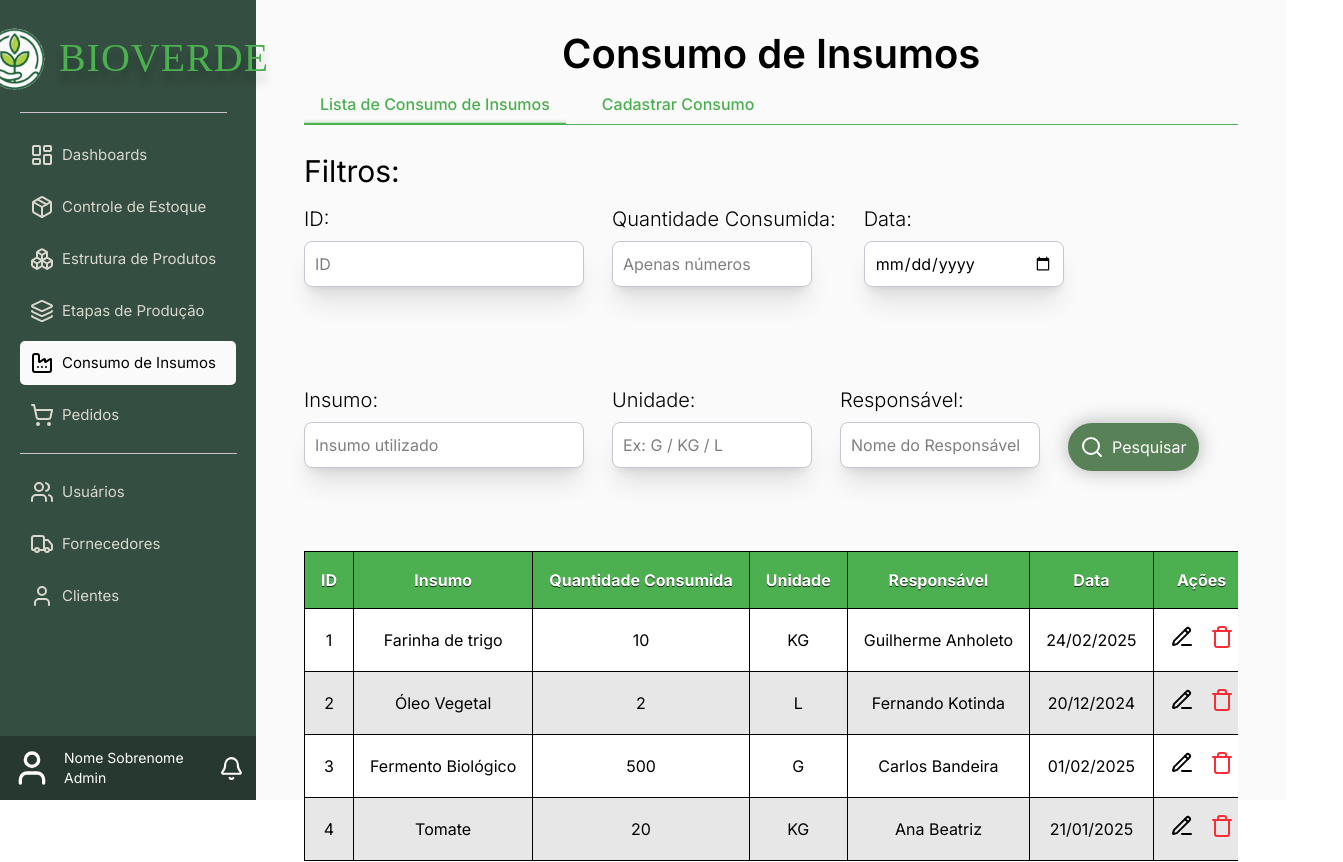
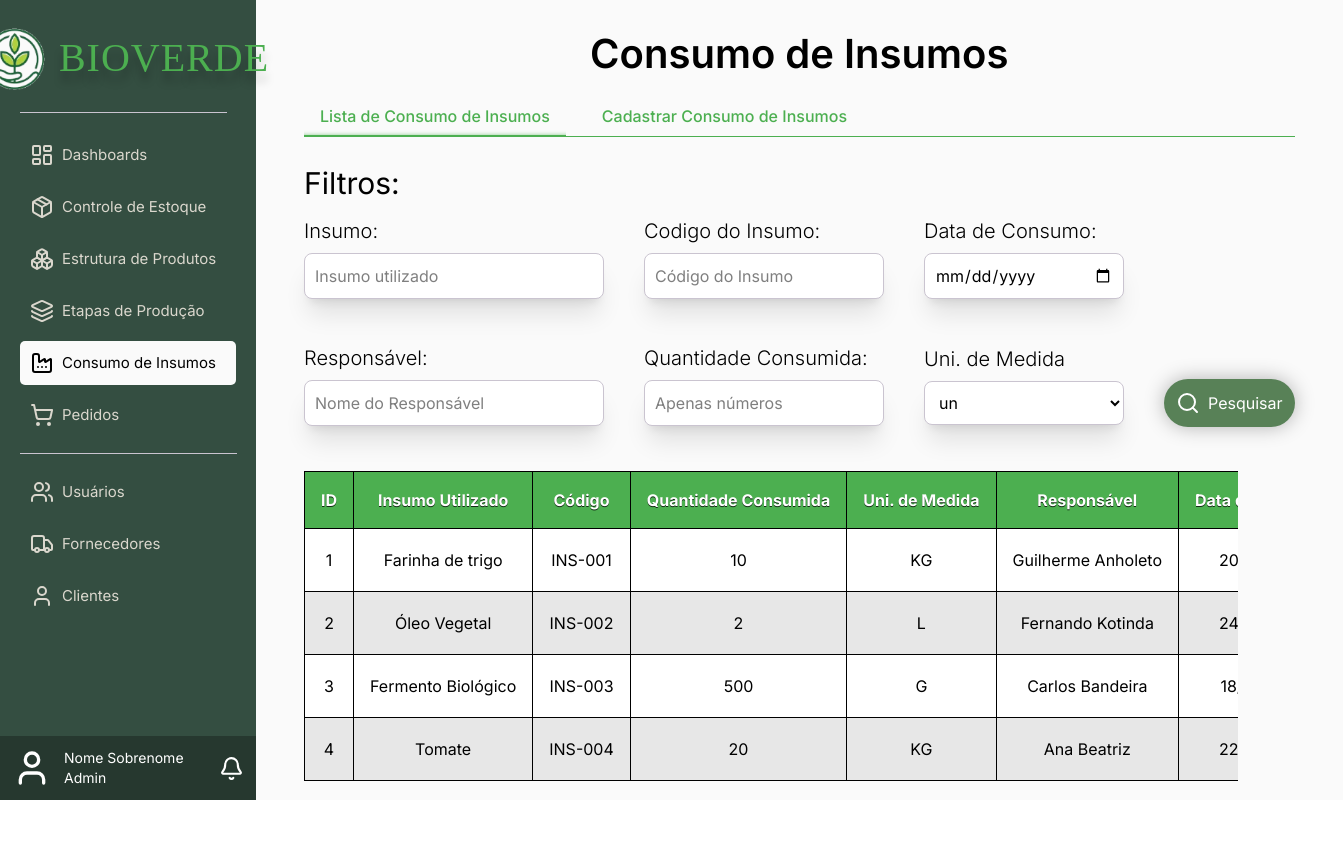
Before and after one commit to muriloLuix/BioVerde, a React (Vite) app in the folder front-end/: page /app/consumo-insumos in a window 1280 px wide. Shown: the top 862 px of the page, 1343 px wide, since content can reach past the window. After the commit the page ends 841 px from the top, so only its background shows below. Built offline with nearby package versions, Linux system fonts and the light colour scheme; a web font is replaced by a local one.

Commit message:
Ajustes finais nas telas do sistema

```diff
--- a/front-end/src/pages/page/Clients.tsx
+++ b/front-end/src/pages/page/Clients.tsx
@@ -17,7 +17,7 @@ export default function Clients() {
 
   return (
     <div className="px-6 font-[inter]">
-      <h1 className="text-[40px] font-semibold text-center">Clientes</h1>
+      <h1 className="text-[40px] font-semibold text-center mb-3">Clientes</h1>
 
       {/* Selelcionar Abas */}
       <Tabs.Root
--- a/front-end/src/pages/page/ConsumptionSupplies.tsx
+++ b/front-end/src/pages/page/ConsumptionSupplies.tsx
@@ -1,13 +1,23 @@
-import { Tabs, Form } from "radix-ui";
+import { Tabs, Form, Dialog } from "radix-ui";
 import { useState } from "react";
-import { Search, PencilLine, Trash } from "lucide-react";
+import { Search, PencilLine, Trash, Eye } from "lucide-react";
 
 export default function ConsumptionSupplies() {
   const [activeTab, setActiveTab] = useState("list");
 
+  const [modalContent, setModalContent] = useState("");
+  const [modalTitle, setModalTitle] = useState("");
+  const [isModalOpen, setIsModalOpen] = useState(false);
+
+  const openModal = (title: string, content: string) => {
+    setModalTitle(title);
+    setModalContent(content);
+    setIsModalOpen(true);
+  };
+
   return (
     <div className="px-6 font-[inter]">
-      <h1 className=" text-[40px] font-semibold text-center">Consumo de Insumos</h1>
+      <h1 className=" text-[40px] font-semibold text-center mb-3">Consumo de Insumos</h1>
 
       {/* Selelcionar Abas */}
       <Tabs.Root
@@ -32,7 +42,7 @@ export default function ConsumptionSupplies() {
               activeTab === "register" ? "select animation-tab" : ""
             }`}
           >
-            Cadastrar Consumo
+            Cadastrar Consumo de Insumos
           </Tabs.Trigger>
         </Tabs.List>
 
@@ -44,25 +54,78 @@ export default function ConsumptionSupplies() {
           {/* Filtro de Insumos */}
           <Form.Root className="flex flex-col gap-4 ">
             <h2 className="text-3xl">Filtros:</h2>
-            <div className="flex gap-7">
+            <div className="flex flex-col">
 
-              {/* Coluna Nome e Email */}
-              <div className="flex gap-7 mb-10 justify-between">
+              <div className="flex gap-10 mb-5 ">
 
-                <Form.Field name="filter-id" className="flex flex-col">
+                <Form.Field name="filter-insumo" className="flex flex-col">
+                  <Form.Label asChild>
+                    <span className="text-xl pb-2 font-light">Insumo:</span>
+                  </Form.Label>
+                  <Form.Control asChild>
+                    <input
+                      type="text"
+                      name="filter-insumo"
+                      id="filter-insumo"
+                      placeholder="Insumo utilizado"
+                      className="bg-white w-[300px] border border-separator rounded-lg p-2.5 shadow-xl"
+                    />
+                  </Form.Control>
+                </Form.Field>
+
+                <Form.Field name="filter-code" className="flex flex-col">
                   <Form.Label asChild>
                     <span className="text-xl pb-2 font-light">
-                      ID:
+                      Codigo do Insumo:
                     </span>
                   </Form.Label>
                   <Form.Control asChild>
                     <input
                       type="text"
-                      name="filter-id"
-                      id="filter-id"
-                      placeholder="ID"
-                      className="bg-white w-[280px] border border-separator rounded-lg p-2.5 shadow-xl"
+                      name="filter-code"
+                      id="filter-code"
+                      placeholder="Código do Insumo"
+                      className="bg-white w-[240px] border border-separator rounded-lg p-2.5 shadow-xl"
                     />
+                  </Form.Control>
+                </Form.Field>
+
+
+                <Form.Field name="filter-data" className="flex flex-col">
+                  <Form.Label asChild>
+                    <span className="text-xl pb-2 font-light">Data de Consumo:</span>
+                  </Form.Label>
+                  <Form.Control asChild>
+                    <input
+                      type="date"
+                      name="filter-data"
+                      id="filter-data"
+                      placeholder="dd/mm/aa"
+                      autoComplete="date"
+                      className="bg-white border w-[200px] border-separator rounded-lg p-2.5 shadow-xl"
+                    />
+                  </Form.Control>
+                </Form.Field>
+              </div>
+
+              {/* Quantidade Consumida e unidade */}
+              <div className="flex gap-10 mb-5 items-center">
+
+              <Form.Field name="filter-resp" className="flex flex-col">
+                  <Form.Label asChild>
+                    <span className="text-xl pb-2 font-light">
+                      Responsável:
+                    </span>
+                  </Form.Label>
+                  <Form.Control asChild>
+                    <input
+                      type="text"
+                      name="filter-resp"
+                      id="filter-resp"
+                      placeholder="Nome do Responsável"
+                      className="bg-white w-[300px] border border-separator rounded-lg p-2.5 shadow-xl"
+                    >
+                    </input>
                   </Form.Control>
                 </Form.Field>
 
@@ -76,82 +139,37 @@ export default function ConsumptionSupplies() {
                       name="filter-QtdConsumida"
                       id="filter-QtdConsumida"
                       placeholder="Apenas números"
-                      className="bg-white border w-[200px] border-separator rounded-lg p-2.5 shadow-xl"
+                      className="bg-white border w-[240px] border-separator rounded-lg p-2.5 shadow-xl"
                     />
                   </Form.Control>
                 </Form.Field>
 
-                <Form.Field name="filter-data" className="flex flex-col">
-                  <Form.Label asChild>
-                    <span className="text-xl pb-2 font-light">Data:</span>
-                  </Form.Label>
-                  <Form.Control asChild>
-                    <input
-                      type="date"
-                      name="filter-data"
-                      id="filter-data"
-                      placeholder="dd/mm/aa"
-                      autoComplete="date"
-                      className="bg-white border w-[200px] border-separator rounded-lg p-2.5 shadow-xl"
-                    />
-                  </Form.Control>
-                </Form.Field>
-                </div>
-                </div>
+                <Form.Field name="unit" className="flex flex-col">
+                <Form.Label asChild>
+                  <span className="text-xl pb-2 font-light">
+                    Uni. de Medida
+                  </span>
+                </Form.Label>
+                <Form.Control asChild>
+                  <select
+                    name="unit"
+                    id="unit"
+                    className="bg-white w-[200px] border border-separator rounded-lg p-2.5 shadow-xl"
+                  >
+                    <option value="un">un</option>
+                    <option value="g">g</option>
+                    <option value="kg">kg</option>
+                    <option value="l">L</option>
+                    <option value="ml">ml</option>
+                    <option value="cm">cm</option>
+                    <option value="m">m</option>
+                    <option value="t">t</option>
+                  </select>
+                </Form.Control>
+              </Form.Field>
 
-              {/* Quantidade Consumida e unidade */}
-              <div className="flex gap-7 mb-10 items-center">
-              <Form.Field name="filter-insumo" className="flex flex-col">
-                  <Form.Label asChild>
-                    <span className="text-xl pb-2 font-light">Insumo:</span>
-                  </Form.Label>
-                  <Form.Control asChild>
-                    <input
-                      type="text"
-                      name="filter-insumo"
-                      id="filter-insumo"
-                      placeholder="Insumo utilizado"
-                      className="bg-white w-[280px] border border-separator rounded-lg p-2.5 shadow-xl"
-                    />
-                  </Form.Control>
-                </Form.Field>
-
-                <Form.Field name="filter-unidade" className="flex flex-col">
-                  <Form.Label asChild>
-                    <span className="text-xl pb-2 font-light">Unidade:</span>
-                  </Form.Label>
-                  <Form.Control asChild>
-                    <input
-                      type="text"
-                      name="filter-unidade"
-                      id="filter-unidade"
-                      placeholder="Ex: G / KG / L"
-                      className="bg-white border w-[200px] border-separator rounded-lg p-2.5 shadow-xl"
-                    />
-                  </Form.Control>
-                </Form.Field>
-
-                <Form.Field name="filter-resp" className="flex flex-col">
-                  <Form.Label asChild>
-                    <span className="text-xl pb-2 font-light">
-                      Responsável:
-                    </span>
-                  </Form.Label>
-                  <Form.Control asChild>
-                    <input
-                      type="text"
-                      name="filter-resp"
-                      id="filter-resp"
-                      placeholder="Nome do Responsável"
-                      className="bg-white w-[200px] border border-separator rounded-lg p-2.5 shadow-xl"
-                    >
-                    </input>
-                  </Form.Control>
-                </Form.Field>
-
-                <div className="flex flex-col gap-7 mb-10 justify-between">
                 <Form.Submit asChild >
-                  <div className="flex place-content-center mt-5">
+                  <div className="flex place-content-center mb-6">
                     <button
                       type="submit"
                       className="bg-verdeMedio p-3 w-[100%] mt-15 rounded-full text-white cursor-pointer flex place-content-center gap-2  sombra hover:bg-verdeEscuro"
@@ -172,11 +190,13 @@ export default function ConsumptionSupplies() {
               <thead>
                 <tr className="bg-verdePigmento text-white shadow-thead">
                   <th className="border border-black px-4 py-4 whitespace-nowrap">ID</th>
-                  <th className="border border-black px-4 py-4 whitespace-nowrap">Insumo</th>
+                  <th className="border border-black px-4 py-4 whitespace-nowrap">Insumo Utilizado</th>
+                  <th className="border border-black px-4 py-4 whitespace-nowrap">Código</th>
                   <th className="border border-black px-4 py-4 whitespace-nowrap">Quantidade Consumida</th>
-                  <th className="border border-black px-4 py-4 whitespace-nowrap">Unidade</th>
+                  <th className="border border-black px-4 py-4 whitespace-nowrap">Uni. de Medida</th>
                   <th className="border border-black px-4 py-4 whitespace-nowrap">Responsável</th>
-                  <th className="border border-black px-4 py-4 whitespace-nowrap">Data</th>
+                  <th className="border border-black px-4 py-4 whitespace-nowrap">Data de Consumo</th>
+                  <th className="border border-black px-4 py-4 whitespace-nowrap">Observações</th>
                   <th className="border border-black px-4 py-4 whitespace-nowrap">Ações</th>
                 </tr>
               </thead>
@@ -185,47 +205,67 @@ export default function ConsumptionSupplies() {
                   {
                     id: "1",
                     insumo: "Farinha de trigo",
-                    qtdconsumida: "10",
+                    codigo: "INS-001",
+                    qtdConsumida: "10",
                     unidade: "KG",
+                    dataConsumo: "20/03/2025",
                     responsavel: "Guilherme Anholeto",
-                    data: "24/02/2025",
+                    obs: "Observação do consumo de Insumo"
                   },
                   {
                     id: "2",
                     insumo: "Óleo Vegetal",
-                    qtdconsumida: "2",
+                    codigo: "INS-002",
+                    qtdConsumida: "2",
                     unidade: "L",
+                    dataConsumo: "24/03/2025",
                     responsavel: "Fernando Kotinda",
-                    data: "20/12/2024",
+                    obs: "Observação do consumo de Insumo"
                   },
                   {
                     id: "3",
                     insumo: "Fermento Biológico",
-                    qtdconsumida: "500",
+                    codigo: "INS-003",
+                    qtdConsumida: "500",
                     unidade: "G",
+                    dataConsumo: "18/03/2025",
                     responsavel: "Carlos Bandeira",
-                    data: "01/02/2025",
+                    obs: "Observação do consumo de Insumo"
                   },
                   {
                     id: "4",
                     insumo: "Tomate",
-                    qtdconsumida: "20",
+                    codigo: "INS-004",
+                    qtdConsumida: "20",
                     unidade: "KG",
+                    dataConsumo: "22/03/2025",
                     responsavel: "Ana Beatriz",
-                    data: "21/01/2025",
+                    obs: "Observação do consumo de Insumo"
                   },
 
-                ].map((usuario, index) => (
+                ].map((insumo, index) => (
                   <tr
-                    key={usuario.id}
+                    key={insumo.id}
                     className={index % 2 === 0 ? "bg-white" : "bg-[#E7E7E7]"}
                   >
-                    <td className="border border-black px-4 py-4 whitespace-nowrap text-center">{usuario.id}</td>
-                    <td className="border border-black px-4 py-4 whitespace-nowrap text-center">{usuario.insumo}</td>
-                    <td className="border border-black px-4 py-4 whitespace-nowrap text-center">{usuario.qtdconsumida}</td>
-                    <td className="border border-black px-4 py-4 whitespace-nowrap text-center">{usuario.unidade}</td>
-                    <td className="border border-black px-4 py-4 whitespace-nowrap text-center">{usuario.responsavel}</td>
-                    <td className="border border-black px-4 py-4 whitespace-nowrap text-center">{usuario.data}</td>
+                    <td className="border border-black px-4 py-4 whitespace-nowrap text-center">{insumo.id}</td>
+                    <td className="border border-black px-4 py-4 whitespace-nowrap text-center">{insumo.insumo}</td>
+                    <td className="border border-black px-4 py-4 whitespace-nowrap text-center">{insumo.codigo}</td>
+                    <td className="border border-black px-4 py-4 whitespace-nowrap text-center">{insumo.qtdConsumida}</td>
+                    <td className="border border-black px-4 py-4 whitespace-nowrap text-center">{insumo.unidade}</td>
+                    <td className="border border-black px-4 py-4 whitespace-nowrap text-center">{insumo.responsavel}</td>
+                    <td className="border border-black px-4 py-4 whitespace-nowrap text-center">{insumo.dataConsumo}</td>
+                    <td className="border border-black px-4 py-4 whitespace-nowrap">
+                        <button
+                          className="text-blue-600 cursor-pointer relative group top-4 left-1/2 transform -translate-x-1/2 -translate-y-1/2"
+                          onClick={() => openModal("Observações", insumo.obs)}
+                        >
+                            <Eye />
+                            <div className="absolute right-0 bottom-5 mb-2 hidden group-hover:block bg-black text-white text-xs rounded py-1 px-2">
+                            Ver
+                            </div>
+                        </button>
+                    </td>
                     <td className="border border-black px-4 py-4 whitespace-nowrap">
                       <button className="mr-4 text-black cursor-pointer relative group">
                         <PencilLine />
@@ -246,6 +286,27 @@ export default function ConsumptionSupplies() {
             </table>
           </div>
 
+          {/* Modal (Pop-up) */}
+          <Dialog.Root open={isModalOpen} onOpenChange={setIsModalOpen}>
+              <Dialog.Portal>
+              <Dialog.Overlay className="fixed inset-0 bg-black opacity-50" />
+              <Dialog.Content className="fixed top-1/2 left-1/2 -translate-x-1/2 -translate-y-1/2 bg-white p-6 rounded-lg shadow-lg min-w-[300px]">
+                  <Dialog.Title className="text-xl font-bold mb-4">{modalTitle}</Dialog.Title>
+                  <Dialog.Description className="text-gray-700">
+                  {modalContent}
+                  </Dialog.Description>
+                  <div className="mt-4 flex justify-end">
+                  <button
+                      className="bg-verdeMedio text-white px-4 py-2 rounded-lg hover:bg-verdeEscuro cursor-pointer"
+                      onClick={() => setIsModalOpen(false)}
+                  >
+                      Fechar
+                  </button>
+                  </div>
+              </Dialog.Content>
+              </Dialog.Portal>
+          </Dialog.Root>
+
          {/* Fim aba de Lista de Insumos */}
         </Tabs.Content>
 
@@ -262,15 +323,15 @@ export default function ConsumptionSupplies() {
               <Form.Field name="id" className="flex flex-col">
                 <Form.Label asChild>
                   <span className="text-xl pb-2 font-light">
-                    ID:
+                    Código do insumo:
                   </span>
                 </Form.Label>
                 <Form.Control asChild>
                   <input
-                    type="number"
+                    type="text"
                     name="id"
                     id="id"
-                    placeholder="Digite um ID para registro"
+                    placeholder="Digite o código do insumo"
                     required
                     className="bg-white border border-separator rounded-lg p-2.5 shadow-xl"
                   />
@@ -312,19 +373,27 @@ export default function ConsumptionSupplies() {
                 </Form.Control>
               </Form.Field>
 
-              <Form.Field name="unidade" className="flex flex-col">
+              <Form.Field name="unit" className="flex flex-col">
                 <Form.Label asChild>
-                  <span className="text-xl pb-2 font-light">Undidade:</span>
+                  <span className="text-xl pb-2 font-light">
+                    Uni. de Medida
+                  </span>
                 </Form.Label>
                 <Form.Control asChild>
-                  <input
-                    type="text"
-                    name="unidade"
-                    id="unidade"
-                    placeholder="Utilize: KG / G / L"
-                    required
-                    className="bg-white border border-separator rounded-lg p-2.5 shadow-xl"
-                  />
+                  <select
+                    name="unit"
+                    id="unit"
+                    className="bg-white w-[248px] border border-separator rounded-lg p-2.5 shadow-xl"
+                  >
+                    <option value="un">un</option>
+                    <option value="g">g</option>
+                    <option value="kg">kg</option>
+                    <option value="l">L</option>
+                    <option value="ml">ml</option>
+                    <option value="cm">cm</option>
+                    <option value="m">m</option>
+                    <option value="t">t</option>
+                  </select>
                 </Form.Control>
               </Form.Field>
 
@@ -352,7 +421,7 @@ export default function ConsumptionSupplies() {
 
               <Form.Field name="data" className="flex flex-col">
                 <Form.Label asChild>
-                  <span className="text-xl pb-2 font-light">Data:</span>
+                  <span className="text-xl pb-2 font-light">Data do consumo:</span>
                 </Form.Label>
                     <Form.Control asChild>
                       <input
@@ -364,6 +433,24 @@ export default function ConsumptionSupplies() {
                       />
                     </Form.Control>
                     </Form.Field>
+            </div>
+            <div className="flex gap-x-25 mb-5 items-center">
+            <Form.Field name="ClientObservation"className="w-full flex flex-col col-span-full">
+                  <Form.Label asChild>
+                      <span className="text-xl pb-2 font-light">Observações:</span>
+                  </Form.Label>
+                  <Form.Control asChild>
+                  <textarea
+                      id="ClientObservation"
+                      name="ClientObservation"
+                      rows={2}
+                      cols={50}
+                      placeholder="Digite as observações do consumo de insumo"
+                      maxLength={500}
+                      className="g-white border resize-none border-separator rounded-lg p-2.5 shadow-xl"
+                  ></textarea>
+                  </Form.Control>
+              </Form.Field>
             </div>
             <Form.Submit asChild >
             <div className="flex place-content-center mb-10 mt-5">
--- a/front-end/src/pages/page/Requests.tsx
+++ b/front-end/src/pages/page/Requests.tsx
@@ -127,7 +127,7 @@ export default function Requests() {
 
     return (
       <div className="px-6 font-[inter] bg-brancoSal">
-        <h1 className=" text-[40px] font-semibold text-center">Pedidos</h1>
+        <h1 className=" text-[40px] font-semibold text-center mb-3">Pedidos</h1>
 
         <Tabs.Root
           defaultValue="list"
@@ -174,7 +174,7 @@ export default function Requests() {
                         type="number"
                         name="filterReqNum"
                         id="filterReqNum"
-                        placeholder="N. Pedido"
+                        placeholder="Nº Pedido"
                         className="bg-white border w-[120px] border-separator rounded-lg p-2.5 shadow-xl"
                       />
                     </Form.Control>
--- a/front-end/src/pages/page/UsersPage.tsx
+++ b/front-end/src/pages/page/UsersPage.tsx
@@ -8,7 +8,7 @@ export default function UsersPage() {
 
   return (
     <div className="px-6 font-[inter]">
-      <h1 className=" text-[40px] font-semibold text-center">Usuários</h1>
+      <h1 className=" text-[40px] font-semibold text-center mb-3">Usuários</h1>
 
       {/* Selelcionar Abas */}
       <Tabs.Root
@@ -385,7 +385,7 @@ export default function UsersPage() {
                     <select
                       name="filter-cargo"
                       id="filter-cargo"
-                      className="bg-white w-[200px] border border-separator rounded-lg p-2.5 shadow-xl"
+                      className="bg-white w-[230px] border border-separator rounded-lg p-2.5 shadow-xl"
                     >
                       <option value="funcionario">Analista de Vendas</option>
                       <option value="funcionario">Analista de Estoque</option>
```
Also changed, not shown: front-end/src/pages/page/InventoryControl.tsx (+8 -8 lines), front-end/src/pages/page/Suppliers.tsx (+3 -16 lines).
